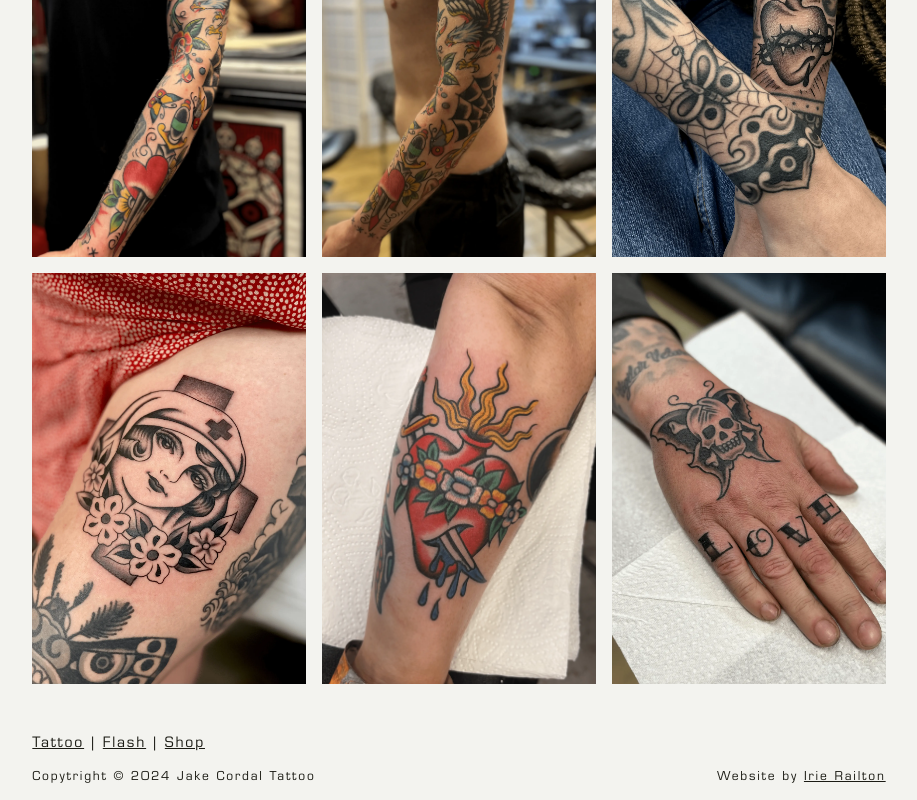
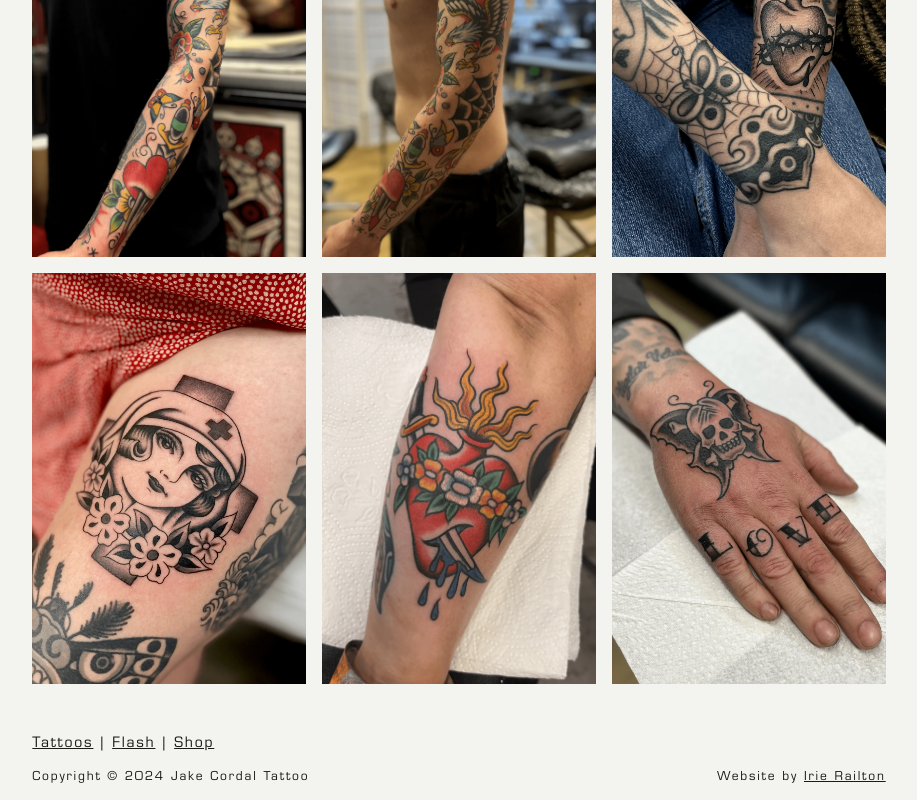
Before and after one commit to irie612/jake_website, a Next.js app: page / in a window 1280 px wide. Shown: the part 4215-5015 px from the top of the page, without its empty margins (181-1098 px from the left). Built offline with nearby package versions, Linux system fonts and the light colour scheme.

Commit message:
Fix errors in footer

```diff
--- a/components/footer.tsx
+++ b/components/footer.tsx
@@ -6,14 +6,13 @@ const Footer = () => {
         <footer className="bg-ivory dark:bg-maire text-maire dark:text-ivory py-4 flex justify-center">
             <div className="flex flex-col text-xs lg:w-8/12 md:w-9/12 sm:w-10/12 w-11/12">
                 <p className='text-sm'>
-                    <Link href="/" className="nav underline">Tattoo</Link> | <Link href="/flash" className="nav underline">Flash</Link> | <a href="https://jakecordal.bigcartel.com" className="nav underline">Shop</a>
+                    <Link href="/" className="nav underline">Tattoos</Link> | <Link href="/flash" className="nav underline">Flash</Link> | <a href="https://jakecordal.bigcartel.com" className="nav underline">Shop</a>
                 </p>
                 <br />
                 <div className='flex justify-between flex-col sm:flex-row'>
-                    <p>Copytright &copy; {new Date().getFullYear()} Jake Cordal Tattoo</p>
+                    <p>Copyright &copy; {new Date().getFullYear()} Jake Cordal Tattoo</p>
                     <p>Website by <a href='https://irie612.github.io' className='nav underline'>Irie Railton</a></p>
                 </div>
-
             </div>
         </footer>
     );
```
